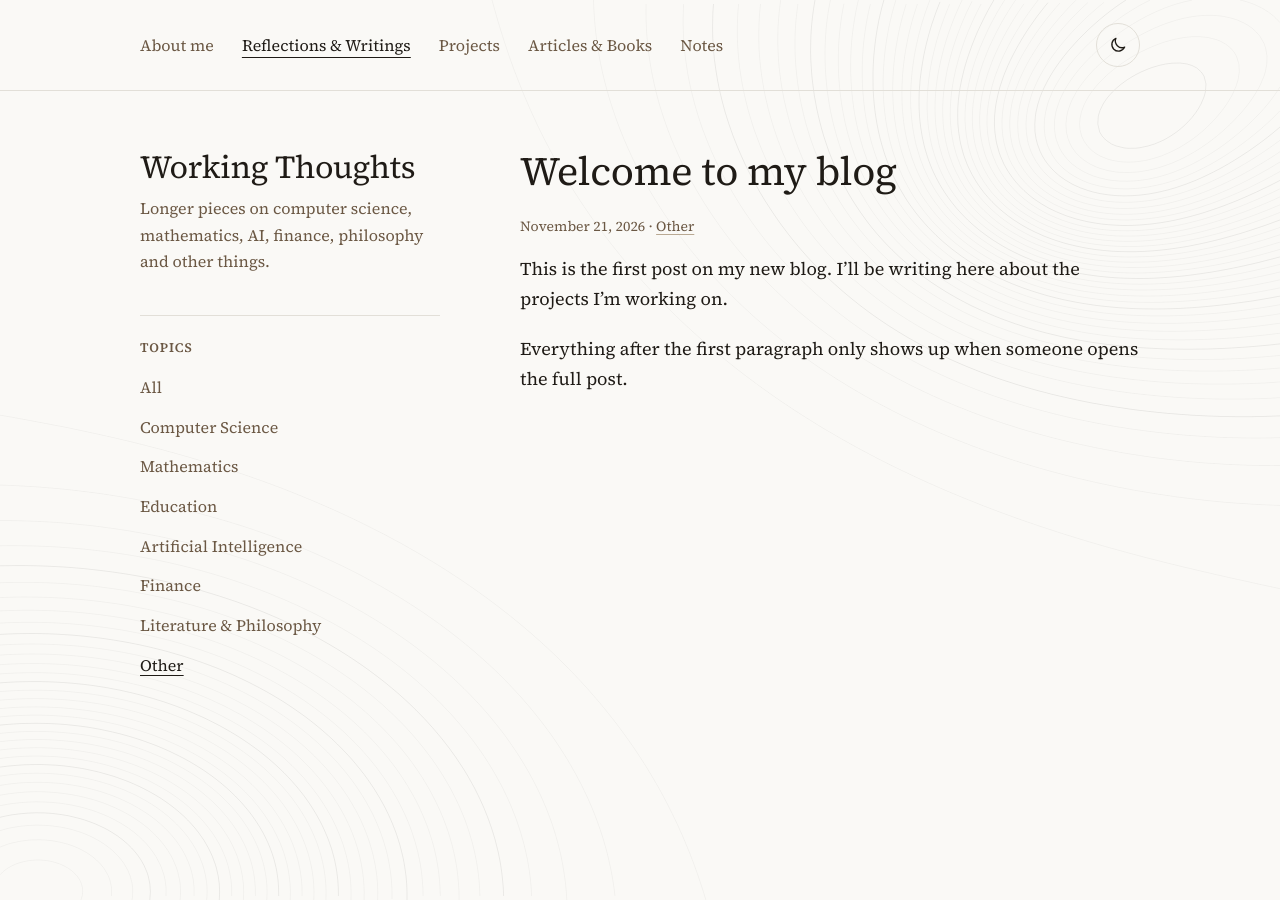
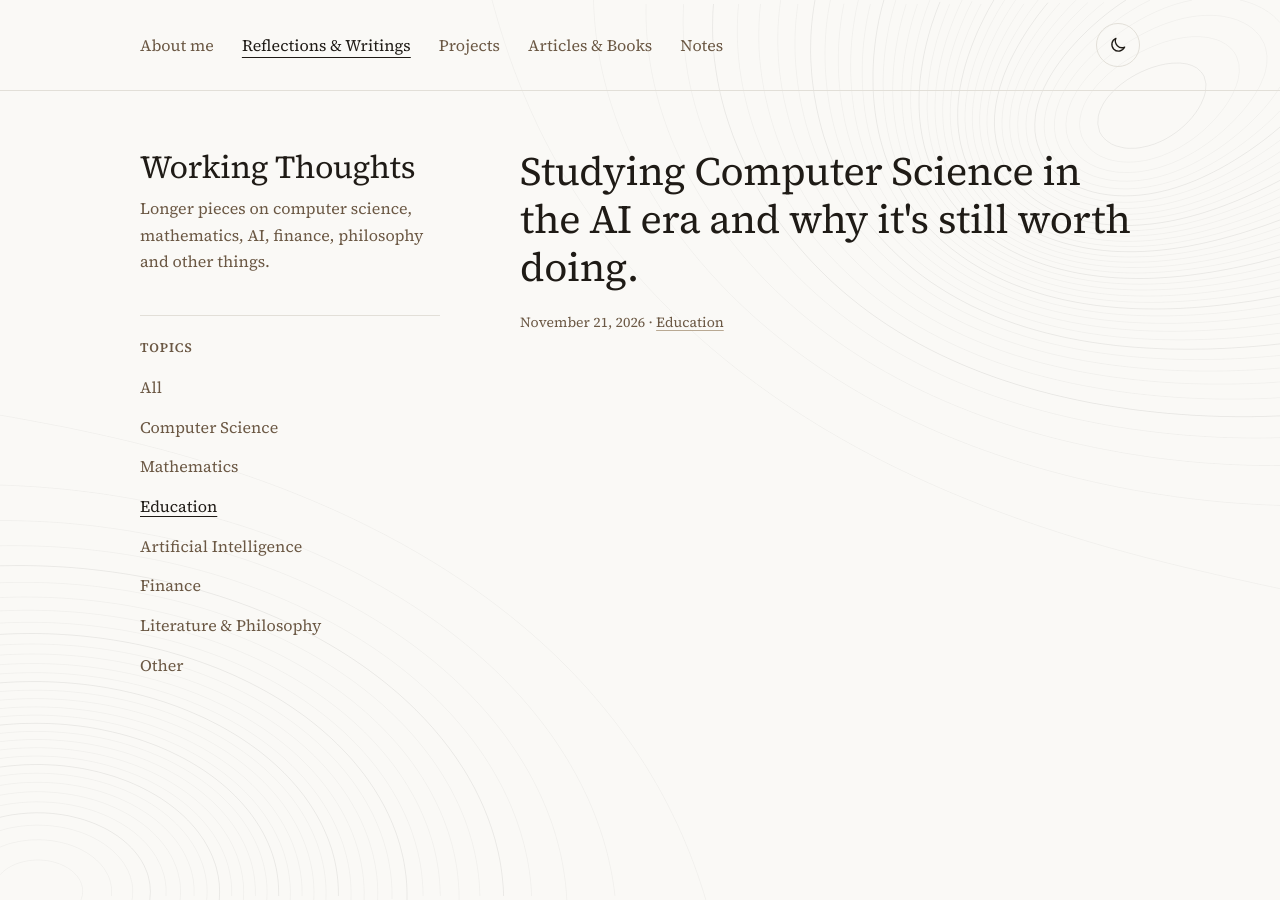
Before and after one commit to David-Berntsson/David-Berntsson.github.io, a Jekyll site: the page built from _posts/2026-11-21-welcome.md, in a window 1280 px wide. Built offline with Jekyll 4.4.1, drawn with Linux system fonts in a browser that asks for light colours.

Commit message:
Change blog title and topic to education-focused
Updated the blog title and topic to reflect a focus on computer science and education.

```diff
--- a/_posts/2026-11-21-welcome.md
+++ b/_posts/2026-11-21-welcome.md
@@ -1,7 +1,4 @@
 ---
-title: Welcome to my blog
-topic: Other
+title: Studying Computer Science in the AI era and why it's still worth doing.
+topic: Education
 ---
-This is the first post on my new blog. I'll be writing here about the projects I'm working on.
-
-Everything after the first paragraph only shows up when someone opens the full post.
```
